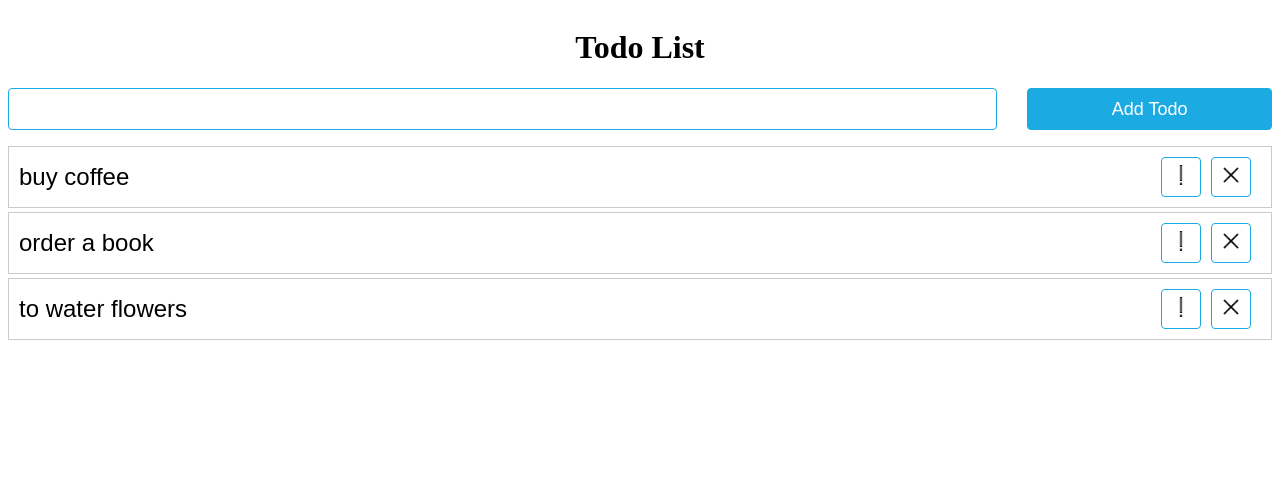
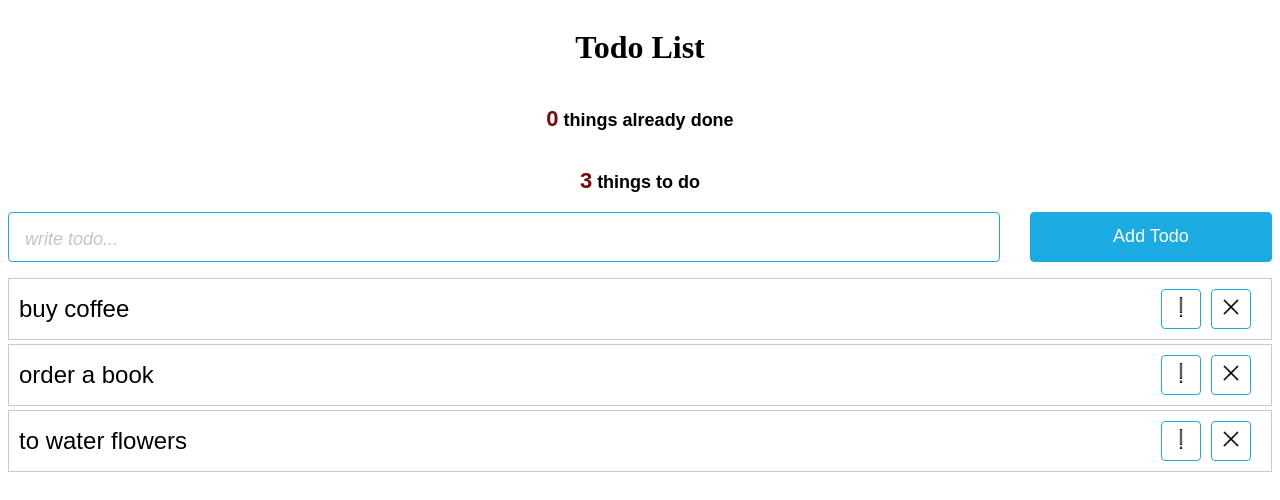
Before and after one commit to alena-shp/todo-app-react, a React (Create React App) app: page / in a window 1280 px wide. Shown: the top 500 px of the page. Built offline with nearby package versions, Linux system fonts and the light colour scheme.

Commit message:
add CounterTodo

```diff
--- a/src/AddItem.js
+++ b/src/AddItem.js
@@ -27,6 +27,7 @@ class AddItem extends React.Component {
           className="add-item__input"
           value={label}
           onChange={this.onAddItem}
+          placeholder="write todo..."
         />
         <button className="add-item__btn">Add Todo</button>
       </form>
--- a/src/App.js
+++ b/src/App.js
@@ -68,10 +68,13 @@ class App extends React.Component {
 
   render() {
     const { todoData } = this.state
+
+    const counterDone = todoData.filter(e => e.done).length
+    const counterNotDone = todoData.length - counterDone
     return (
       <div className="app">
         <h1 className="app__header">Todo List</h1>
-        <CounterTodo />
+        <CounterTodo done={counterDone} notDone={counterNotDone}/>
         <FilterTodo />
         <SearchTodo />
         <AddItem onAddItem={this.onAddItem} />
--- a/src/CounterTodo.js
+++ b/src/CounterTodo.js
@@ -1,9 +1,16 @@
 import React from "react"
 
-class CounterTodo extends React.Component {
-  render() {
-    return <div className="counter-todo"></div>
-  }
+const CounterTodo = ({ done, notDone }) => {
+  return (
+    <div className="counter-todo">
+      <h3 className="counter-todo__text">
+        <span className="counter-todo__num">{done}</span> things already done
+      </h3>
+      <h3 className="counter-todo__text">
+        <span className="counter-todo__num">{notDone}</span> things to do
+      </h3>
+    </div>
+  )
 }
 
 export default CounterTodo
--- a/src/style.scss
+++ b/src/style.scss
@@ -80,7 +80,7 @@
     border: 1px solid #1caae2;
     border-radius: 4px;
     margin-right: 30px;
-    padding: 6px;
+    padding: 10px 10px 10px 16px;
     background-color: white;
     font-size: 24px;
     font-family: Arial, Helvetica, sans-serif;
@@ -88,13 +88,19 @@
     flex-basis: 80%;
     color: black;
   }
+  ::placeholder {
+    font-size: 18px;
+    color: rgb(197, 196, 196);
+    font-style: italic;
+  }
+
   &__btn {
     border: 1px solid #1caae2;
     border-radius: 4px;
     padding: 0;
     flex-basis: 20%;
     padding: 10px;
-    height: 42px;
+    height: 50px;
     font-size: 18px;
     font-family: Arial, Helvetica, sans-serif;
     color: white;
@@ -109,3 +115,20 @@
     }
   }
 }
+.counter-todo {
+  display: flex;
+  align-items: center;
+  justify-content: center;
+  flex-direction: column;
+  cursor: default;
+  &__text {
+    font-size: 18px;
+    font-family: Arial, Helvetica, sans-serif;
+    color: black;
+  }
+  &__num {
+    font-size: 22px;
+    font-family: Arial, Helvetica, sans-serif;
+    color: rgb(117, 10, 10);
+  }
+}
```
